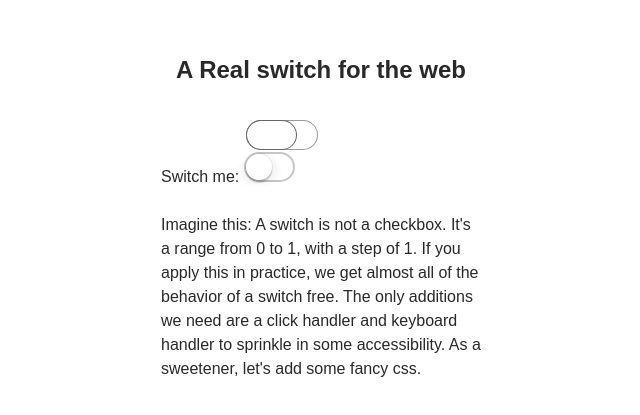
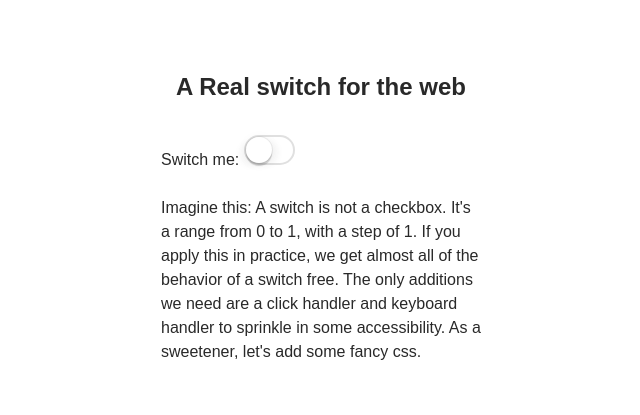
Before and after one commit to sakamies/real-switch, a plain HTML site: page index.html in a window 1280 px wide. Shown: the part 187-602 px from the top of the page, without its empty margins (319-959 px from the left). Drawn offline with Linux system fonts and the light colour scheme.

Commit message:
remove extra elements

```diff
--- a/index.html
+++ b/index.html
@@ -22,10 +22,7 @@
 			</label>
 			<span class="switch">
 				<input tabindex="0" id="try-me" class="real-switch" type="range" value="0" min="0" max="1" step="1">
-				<span class="fake-switch">
-					<span class="track"></span>
-					<span class="thumb"></span>
-				</span>
+				<span class="fake-thumb"></span>
 			</span>
 		</div>
 
--- a/real-switch.css
+++ b/real-switch.css
@@ -3,79 +3,67 @@
 /*TODO: make a fake switch that has animation for changing value from 0 to 1*/
 .switch {
   display: inline-block;
+  position: relative;
+  width: 51px;
+  height: 30px
 }
 .real-switch {
   -webkit-appearance: none;
   display: block;
   vertical-align: middle;
   position: relative;
-  width: 51px;
   width: 72px;
-  height: 30px;
-  /*margin: 0 0 -30px 0;*/
+  height: 100%;
+  margin: 0;
   background: none;
+  border: none;
+  box-shadow: none;
   pointer-events: none;
 }
 .real-switch.checked {
   left: -21px;
 }
-.fake-switch {
-  display: block;
-  position: relative;
-  vertical-align: middle;
-  width: 51px;
-  height: 30px;
-  border-radius: 31px;
-  pointer-events: none;
-}
 
-/* Background */
+/* Background
+  The real-switch thumb represents the whole switch, only the thumb is fake.
+*/
 .real-switch::-webkit-slider-runnable-track {
   -webkit-appearance: none;
   height: 30px;
-  border-radius: 30px;
-  box-shadow: inset 0px 0px 0px 1px #999;
+  background: none;
+  border: none;
+  box-shadow: none;
 }
-.fake-switch .track {
+.real-switch::-webkit-slider-thumb {
+  -webkit-appearance: none;
   display: block;
+  width: 51px;
   height: 30px;
   border-radius: 30px;
+  border: none;
+  background: none;
   box-shadow:
-    inset 0px 0px 0px 2px black,
-    inset 0px 0px 0px 0px black;
-  opacity: .22;
+    inset 0px 0px 0px 2px hsl(110, 0%, 88%),
+    inset 0px 0px 0px 0px hsl(110, 0%, 88%);
   transition: all .33s ease;
 /*  transition: all .28s cubic-bezier(0.15, 0.46, 0.37, 1);*/
+  pointer-events: all;
 }
-.real-switch:active + .fake-switch .track {
+.real-switch:active::-webkit-slider-thumb {
   box-shadow:
-    inset 0px 0px 0px 17px black,
-    inset 36px 0px 0px 17px black;
+    inset 0px 0px 0px 17px hsl(110, 0%, 88%),
+    inset 36px 0px 0px 17px hsl(110, 0%, 88%);
 }
-.real-switch.checked + .fake-switch .track,
-.real-switch.checked:active + .fake-switch .track {
+.real-switch.checked::-webkit-slider-thumb {
   box-shadow:
     inset 0px 0px 0px 17px hsl(110, 52%, 60%),
     inset 36px 0px 0px 0px hsl(110, 52%, 60%);
   /*transition: all .28s cubic-bezier(0.15, 0.46, 0.37, 1);*/
 }
-.real-switch.checked + .fake-switch .track {
-  opacity: 1;
-}
 
 
 /* Thumb */
-.real-switch::-webkit-slider-thumb {
-  -webkit-appearance: none;
-  width: 30px;
-  width: 51px;
-  height: 30px;
-  border-radius: 30px;
-  box-shadow: inset 0px 0px 0px 1px #666;
-  pointer-events: all;
-}
-.real-switch + .fake-switch .thumb {
-  -webkit-appearance: none;
+.fake-thumb {
   position: absolute;
   top: 2px;
   left: 2px;
@@ -95,18 +83,18 @@
   transition-duration: .33s, .33s;
   transition-timing-function: ease, ease;
   transition-delay: 0, 0;
-  pointer-events: all;
+  pointer-events: none;
 }
-.real-switch:focus + .fake-switch .thumb {
+:focus + .fake-thumb {
 }
-.real-switch:active + .fake-switch .thumb {
+:active + .fake-thumb {
   width: 35px;
 }
-.real-switch.checked + .fake-switch .thumb {
+.checked + .fake-thumb {
   left: 23px;
   /*-webkit-transform: translateX(22px);*/
 }
-.real-switch.checked:active + .fake-switch .thumb {
+.checked:active + .fake-thumb {
   left: 14px;
   /*-webkit-transform: translateX(15px);*/
 }
```
